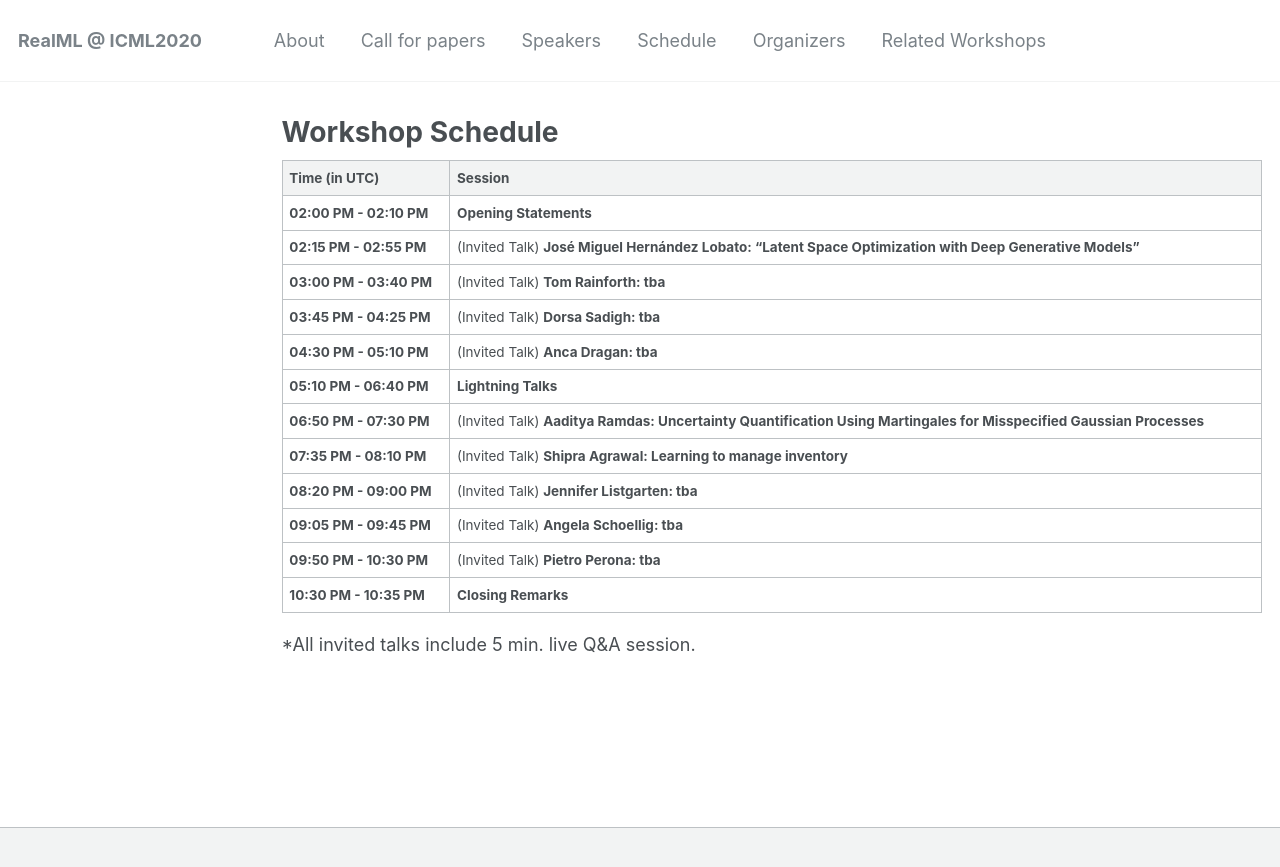
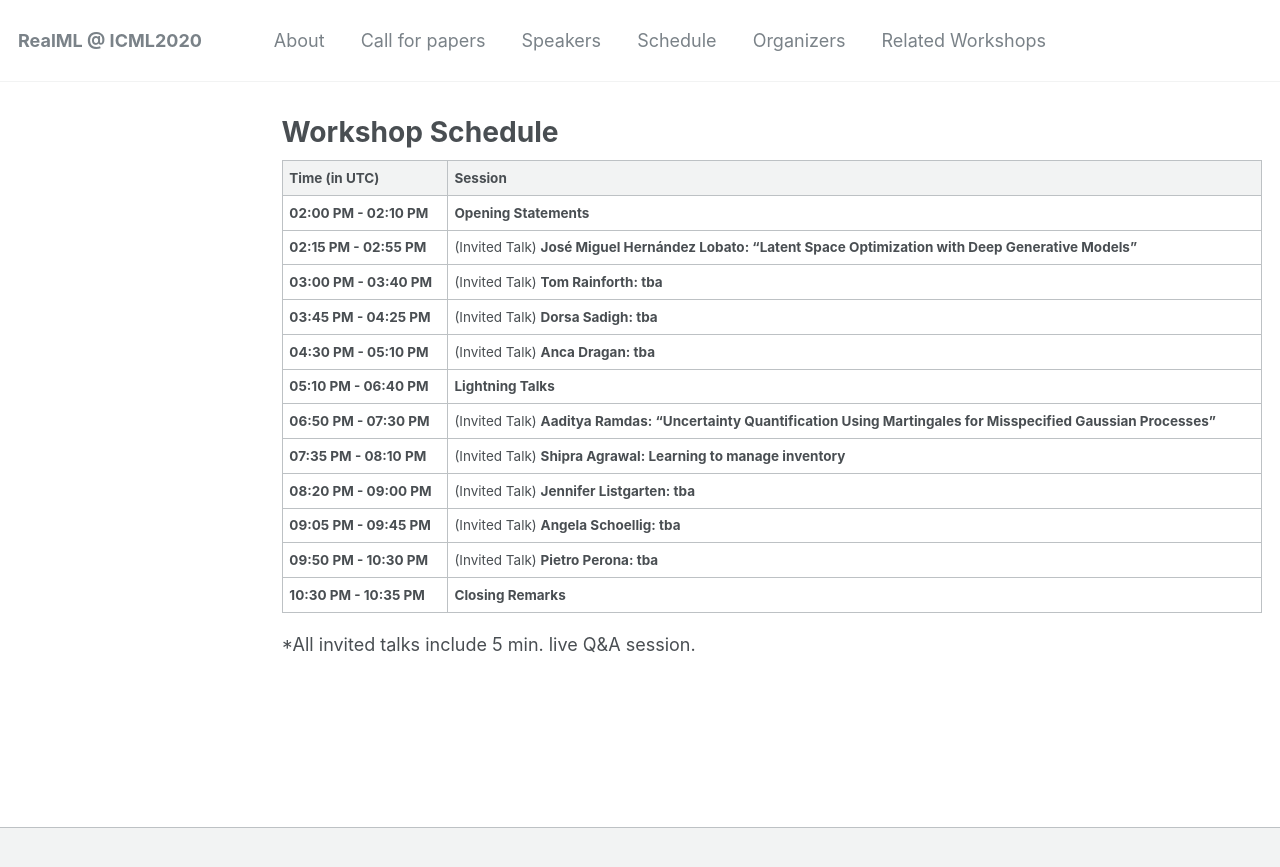
Before and after one commit to realworldml/icml2023, a Jekyll site: the page built from _pages/schedule.md, in a window 1280 px wide. Shown: the top 867 px of the page. Built offline with Jekyll 4.4.1, drawn with Linux system fonts in a browser that asks for light colours.

```diff
--- a/_pages/schedule.md
+++ b/_pages/schedule.md
@@ -13,7 +13,7 @@ author_profile: true
 **03:45 PM - 04:25 PM** |   (Invited Talk) **Dorsa Sadigh: tba**
 **04:30 PM - 05:10 PM**	|   (Invited Talk) **Anca Dragan: tba**
 **05:10 PM - 06:40 PM** |	**Lightning Talks**
-**06:50 PM - 07:30 PM**	|   (Invited Talk) **Aaditya Ramdas: Uncertainty Quantification Using Martingales for Misspecified Gaussian Processes**
+**06:50 PM - 07:30 PM**	|   (Invited Talk) **Aaditya Ramdas: "Uncertainty Quantification Using Martingales for Misspecified Gaussian Processes"**
 **07:35 PM - 08:10 PM** |	(Invited Talk) **Shipra Agrawal: Learning to manage inventory**
 **08:20 PM - 09:00 PM** |	(Invited Talk) **Jennifer Listgarten: tba**
 **09:05 PM - 09:45 PM** |	(Invited Talk) **Angela Schoellig: tba**
```
